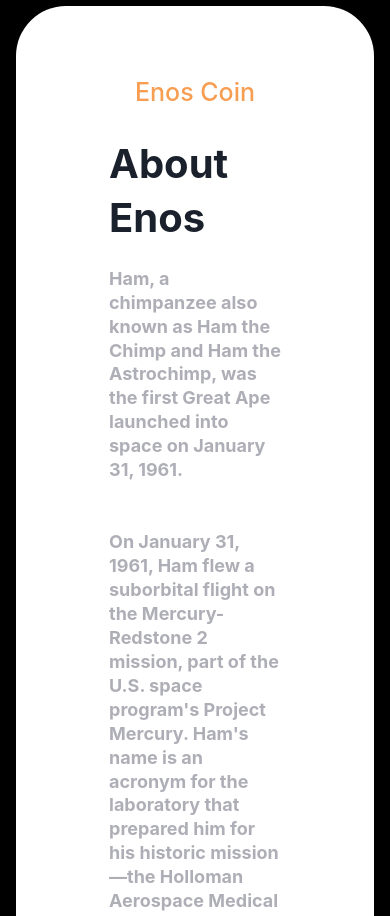
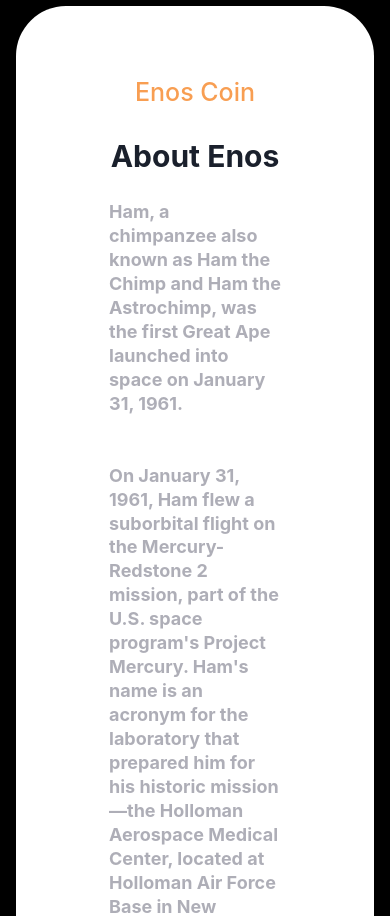
Before and after one commit to dicethedev/enos, a React (Create React App) app: page / in a window 390 px wide. Shown: the part 1060-1976 px from the top of the page. Built offline with nearby package versions, Linux system fonts and the light colour scheme.

Commit message:
change font-size

```diff
--- a/src/pages/Home.jsx
+++ b/src/pages/Home.jsx
@@ -109,7 +109,7 @@
                     alignItems={isMobile ? "center" : ""}
                     >
                         <Heading fontSize={isMobile ? "25px" :"40px"} fontWeight="500" color="#f89e52" mb="20px">Enos Coin</Heading>
-                        <Heading fontSize={isMobile ? "40px" : "80px"} fontWeight="700" pb="15px">About Enos</Heading>
+                        <Heading fontSize={isMobile ? "30px" : "80px"} fontWeight="700" pb="15px">About Enos</Heading>
                         <Heading opacity="0.5" fontSize={isMobile ? "18px" :"21px"} color="#5f5f71"
                         width={isMobile ? "100%" : "80%"}
                         pb="40px"
```
